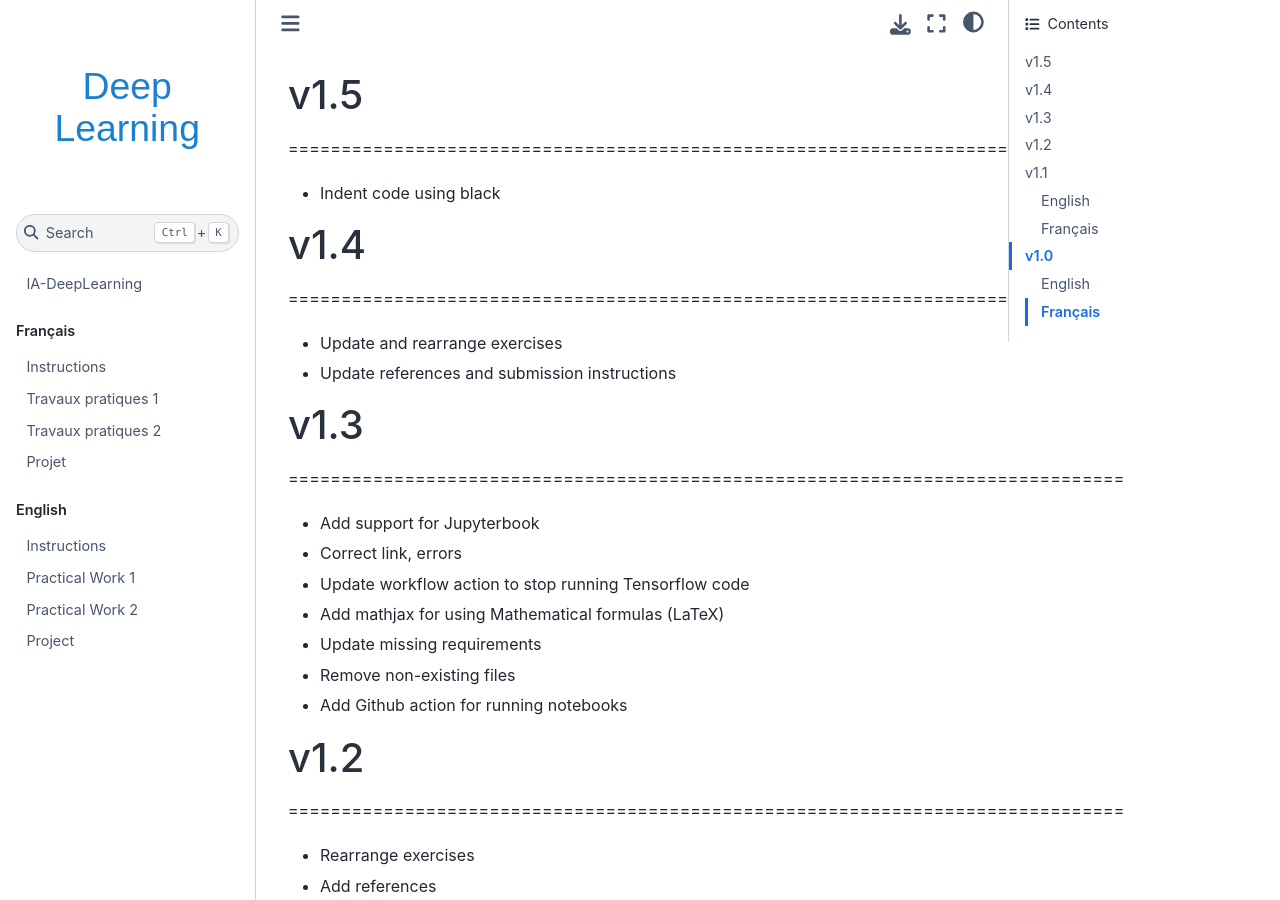
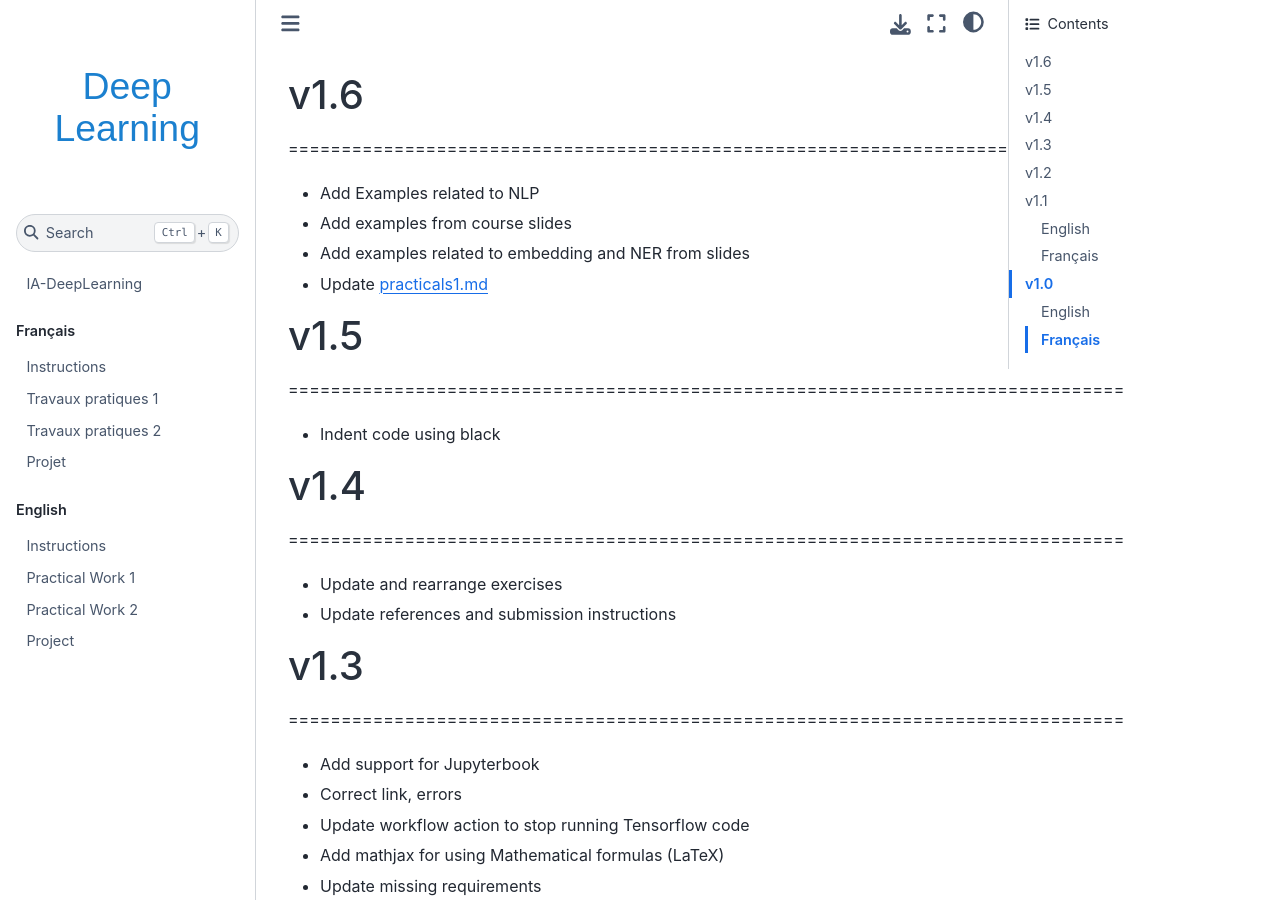
Before and after one commit to rodologie/IA-DeepLearning, a Jupyter Book: the page built from RELEASE.md, in a window 1280 px wide and 900 px high. Built offline with Jupyter Book 1.0.4 settings and Sphinx 7.4.7 and the Sphinx Book theme 1.1.4, drawn with Linux system fonts in a browser that asks for light colours.

Commit message:
Update RELEASE notes

```diff
--- a/RELEASE.md
+++ b/RELEASE.md
@@ -1,3 +1,10 @@
+# v1.6
+===============================================================================
+- Add Examples related to NLP
+- Add examples from course slides
+- Add examples related to embedding and NER from slides
+- Update practicals1.md
+
 # v1.5
 ===============================================================================
 - Indent code using black
```
